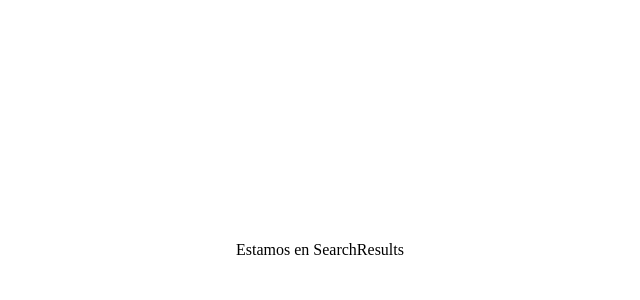
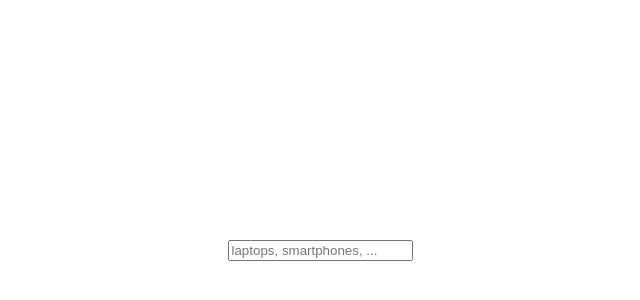
Before and after one commit to rubenevivancos/BazarUniversal, a React (Create React App) app in the folder client/: page /items in a window 1280 px wide. Shown: the part 150-450 px from the top of the page, without its empty margins (320-960 px from the left). Built offline with nearby package versions, Linux system fonts and the light colour scheme.

Commit message:
Pagina listado de resultados

```diff
--- a/client/src/Components/SearchResults/searchResults.js
+++ b/client/src/Components/SearchResults/searchResults.js
@@ -1,7 +1,12 @@
 export default function SearchResults() {
     return(
-        <div>
-            Estamos en SearchResults
+        <div >
+            <div >
+                <div >
+                    <input type="text" placeholder="laptops, smartphones, ..."/>
+                    <div></div>
+                </div>
+            </div>
         </div>
     )
 }
```
